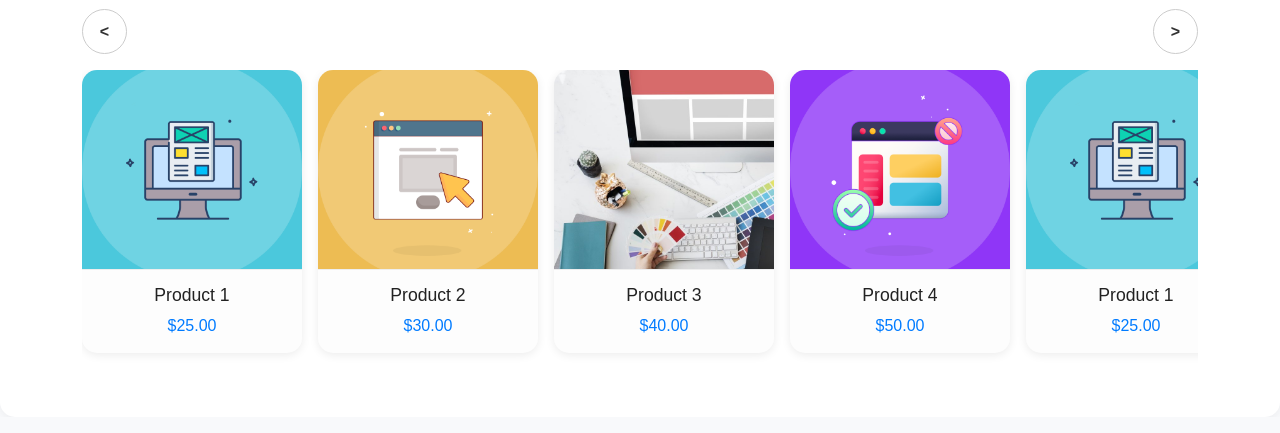
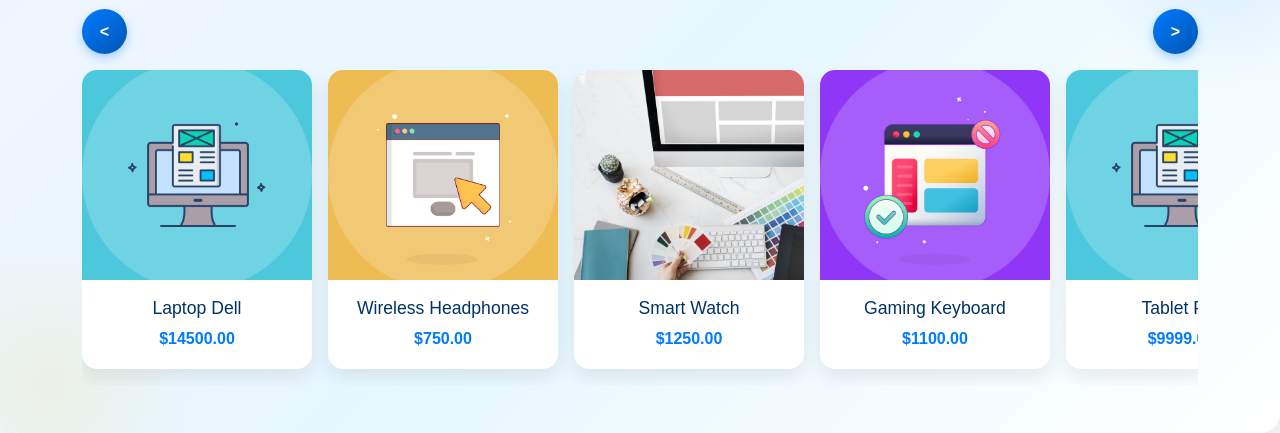
Before and after one commit to mohamed2023hossam2023-blip/invint, a plain HTML site: page index.html in a window 1280 px wide. Shown: the part 473-906 px from the top of the page. Drawn offline with nearby package versions, Linux system fonts and the light colour scheme.

Commit message:
add items to cards from jave by json

```diff
--- a/Css/style.css
+++ b/Css/style.css
@@ -1,4 +1,4 @@
-/* 🌈 General Reset & Font */
+/* General Reset & Font */
 * {
   margin: 0;
   padding: 0;
@@ -72,99 +72,126 @@ body {
   font-size: 1rem;
 }
 
-/* 🛒 Products Section */
+/* Products Section */
 #products {
-  background-color: #fff;
-  border-radius: 15px;
-  padding: 60px 0;
-  box-shadow: 0 2px 8px rgba(0, 0, 0, 0.05);
+  background: linear-gradient(135deg, #f0f5ff, #e6f7ff, #ffffff);
+  border-radius: 20px;
+  padding: 80px 0;
+  position: relative;
+  box-shadow: 0 5px 20px rgba(0, 0, 0, 0.08);
+  overflow: hidden;
+}
+
+/* Decorative background pattern */
+#products::before {
+  content: "";
+  position: absolute;
+  top: -100px;
+  right: -100px;
+  width: 300px;
+  height: 300px;
+  background: radial-gradient(circle at center, rgba(0,123,255,0.1), transparent 70%);
+  z-index: 0;
+}
+
+#products::after {
+  content: "";
+  position: absolute;
+  bottom: -100px;
+  left: -100px;
+  width: 300px;
+  height: 300px;
+  background: radial-gradient(circle at center, rgba(255,193,7,0.1), transparent 70%);
+  z-index: 0;
 }
 
 #products h2 {
-  font-weight: 600;
-  margin-bottom: 40px;
-  color: #222;
+  font-weight: 700;
+  color: #004085;
+  text-transform: uppercase;
+  letter-spacing: 1px;
+  margin-bottom: 50px;
+  z-index: 2;
+  position: relative;
 }
 
-/*  Slider */
+/* Slider */
 .slider {
   display: flex;
   overflow-x: auto;
   scroll-behavior: smooth;
   gap: 1.5rem;
-  padding-bottom: 10px;
+  padding-bottom: 15px;
+  z-index: 2;
+  position: relative;
 }
 
 .slider::-webkit-scrollbar {
   display: none;
 }
 
-/*  Product Card */
+/* Product Card */
 .product-card {
-  min-width: 220px;
+  min-width: 230px;
   border: none;
   border-radius: 15px;
-  overflow: hidden;
-  background-color: #fdfdfd;
+  backdrop-filter: blur(8px);
   transition: all 0.3s ease;
-  box-shadow: 0 2px 10px rgba(0, 0, 0, 0.08);
+  box-shadow: 0 8px 20px rgba(0, 0, 0, 0.08);
 }
 
 .product-card img {
-  height: 200px;
+  height: 210px;
   object-fit: cover;
-  border-bottom: 1px solid #eee;
+  border-top-left-radius: 15px;
+  border-top-right-radius: 15px;
 }
 
 .product-card .card-body {
-  padding: 15px;
+  padding: 18px;
 }
 
 .product-card h5 {
-  color: #222;
+  color: #003366;
   font-size: 1.1rem;
   margin-bottom: 8px;
 }
 
 .product-card p {
   color: #007bff;
-  font-weight: 500;
+  font-weight: 600;
   font-size: 1rem;
 }
 
 .product-card:hover {
-  transform: translateY(-6px);
-  box-shadow: 0 5px 15px rgba(0, 0, 0, 0.12);
+  transform: translateY(-8px) scale(1.02);
+  box-shadow: 0 10px 25px rgba(0, 123, 255, 0.15);
 }
 
-/*  Slider Buttons */
+/* Slider Buttons */
 .prev-btn,
 .next-btn {
   border-radius: 50%;
   width: 45px;
   height: 45px;
   font-weight: bold;
-  border: 1px solid #ccc;
-  color: #333;
-  background-color: #fff;
+  border: none;
+  color: #fff;
+  background: linear-gradient(135deg, #007bff, #0056b3);
+  box-shadow: 0 4px 10px rgba(0, 123, 255, 0.3);
   transition: all 0.3s ease;
 }
 
 .prev-btn:hover,
 .next-btn:hover {
-  background-color: #007bff;
-  color: #fff;
   transform: scale(1.1);
+  background: linear-gradient(135deg, #0056b3, #003d80);
 }
 
 /* Responsive Design */
 @media (max-width: 768px) {
-  .hero h1 {
-    font-size: 2rem;
-  }
-
-  .hero p {
-    font-size: 1rem;
+  #products {
+    padding: 60px 15px;
   }
 
   .product-card {
@@ -176,4 +203,8 @@ body {
     width: 38px;
     height: 38px;
   }
+
+  #products h2 {
+    font-size: 1.6rem;
+  }
 }
--- a/home.js
+++ b/home.js
@@ -11,3 +11,68 @@ nextBtn.addEventListener('click', () => {
 prevBtn.addEventListener('click', () => {
   slider.scrollBy({ left: -scrollStep, behavior: 'smooth' });
 });
+// عنصر الكروت داخل السكشن
+const productList = document.getElementById("productList");
+
+// بيانات وهمية كأنها جاية من الـ Back-End
+const products = [
+  {
+    id: 1,
+    name: "Laptop Dell",
+    price: 14500.0,
+    imageUrl: "images/gallery-01.png"
+  },
+  {
+    id: 2,
+    name: "Wireless Headphones",
+    price: 750.0,
+    imageUrl: "images/gallery-02.png"
+  },
+  {
+    id: 3,
+    name: "Smart Watch",
+    price: 1250.0,
+    imageUrl: "images/gallery-03.jpg"
+  },
+  {
+    id: 4,
+    name: "Gaming Keyboard",
+    price: 1100.0,
+    imageUrl: "images/gallery-04.png"
+  },
+  {
+    id: 5,
+    name: "Tablet Pro",
+    price: 9999.0,
+    imageUrl: "images/gallery-01.png"
+  },
+  {
+    id: 6,
+    name: "Bluetooth Speaker",
+    price: 450.0,
+    imageUrl: "images/gallery-02.png"
+  }
+];
+
+// دالة لعرض الكروت
+function displayProducts() {
+  productList.innerHTML = "";
+
+  products.forEach(product => {
+    const card = document.createElement("div");
+    card.classList.add("card", "product-card");
+
+    card.innerHTML = `
+      <img src="${product.imageUrl}" class="card-img-top" alt="${product.name}">
+      <div class="card-body text-center">
+        <h5 class="card-title">${product.name}</h5>
+        <p class="card-text">$${product.price.toFixed(2)}</p>
+      </div>
+    `;
+
+    productList.appendChild(card);
+  });
+}
+
+// تشغيلها عند فتح الصفحة
+window.addEventListener("DOMContentLoaded", displayProducts);
--- a/index.html
+++ b/index.html
@@ -43,71 +43,14 @@
   <!-- Product Slider -->
     <section id="products" class="py-5">
       <div class="container position-relative">
-      <h2 class=" text-center mb-4">Featured Products</h2>
+        <h2 class="text-center mb-4">Featured Products</h2>
 
         <div class="d-flex align-items-center justify-content-between mb-3">
           <button class="btn btn-outline-secondary prev-btn"><</button>
           <button class="btn btn-outline-secondary next-btn">></button>
         </div>
 
-      <div class="slider d-flex overflow-auto gap-3 pb-3">
-        <div class="card product-card">
-          <img src="images/gallery-01.png" class="card-img-top" alt="Product">
-          <div class="card-body text-center">
-            <h5 class="card-title">Product 1</h5>
-            <p class="card-text">$25.00</p>
-          </div>
-        </div>
-        <div class="card product-card">
-          <img src="images/gallery-02.png" class="card-img-top" alt="Product">
-          <div class="card-body text-center">
-            <h5 class="card-title">Product 2</h5>
-            <p class="card-text">$30.00</p>
-          </div>
-        </div>
-        <div class="card product-card">
-          <img src="images/gallery-03.jpg" class="card-img-top" alt="Product">
-          <div class="card-body text-center">
-            <h5 class="card-title">Product 3</h5>
-            <p class="card-text">$40.00</p>
-          </div>
-        </div>
-        <div class="card product-card">
-          <img src="images/gallery-04.png" class="card-img-top" alt="Product">
-          <div class="card-body text-center">
-            <h5 class="card-title">Product 4</h5>
-            <p class="card-text">$50.00</p>
-          </div>
-        </div>
-        <div class="card product-card">
-          <img src="images/gallery-01.png" class="card-img-top" alt="Product">
-          <div class="card-body text-center">
-            <h5 class="card-title">Product 1</h5>
-            <p class="card-text">$25.00</p>
-          </div>
-        </div>
-        <div class="card product-card">
-          <img src="images/gallery-02.png" class="card-img-top" alt="Product">
-          <div class="card-body text-center">
-            <h5 class="card-title">Product 2</h5>
-            <p class="card-text">$30.00</p>
-          </div>
-        </div>
-        <div class="card product-card">
-          <img src="images/gallery-03.jpg" class="card-img-top" alt="Product">
-          <div class="card-body text-center">
-            <h5 class="card-title">Product 3</h5>
-            <p class="card-text">$40.00</p>
-          </div>
-        </div>
-        <div class="card product-card">
-          <img src="images/gallery-04.png" class="card-img-top" alt="Product">
-          <div class="card-body text-center">
-            <h5 class="card-title">Product 4</h5>
-            <p class="card-text">$50.00</p>
-          </div>
-        </div>
-      </div>
+        <div class="slider d-flex overflow-auto gap-3 pb-3" id="productList"></div>
       </div>
     </section>
 
```
Also changed, not shown: signup.html (+3 -3 lines). Lines whose indentation alone changed are shown as unchanged.
